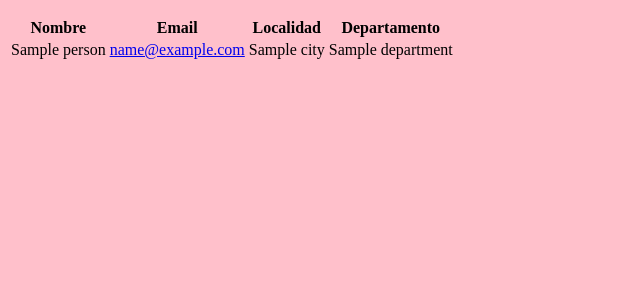
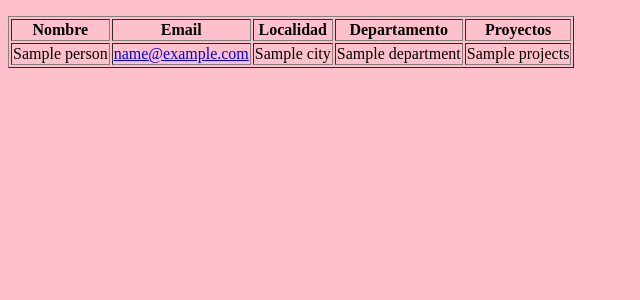
Before and after one commit to andsaru/amazing-employees-wip, a Symfony app: template templates/default/show.html.twig in a window 1280 px wide. Shown: the part 70-370 px from the top of the page, without its empty margins (0-640 px from the left). Run offline with Twig, Linux system fonts and the light colour scheme; the template is opened without the code that fills it: most values are stand-ins (such as "Sample title", 1, 10 or a date in 2020); some libraries are stand-ins or nearby versions.

Commit message:
Añadir representacion HTML de la relacion de los empleados con los proyectos

```diff
--- a/src/Entity/Project.php
+++ b/src/Entity/Project.php
@@ -74,4 +74,9 @@ class Project
 
         return $this;
     }
+
+    public function __toString()
+    {
+        return $this->name;
+    }
 }
--- a/templates/default/index.html.twig
+++ b/templates/default/index.html.twig
@@ -13,13 +13,14 @@
         <input type="submit" value="Buscar" />
     </form>
     <hr/>
-    <table>
+    <table border="1">
         <thead>
             <tr>
                 <th>Nombre <a href="{{ path('default_index', { orderBy: 'name', orderDir: 'DESC'}) }}">⬆</a>&nbsp;<a href="{{ path('default_index', { orderBy: 'name', orderDir: 'ASC'}) }}">⬇</a></th>
                 <th>Email <a href="{{ path('default_index', { orderBy: 'email', orderDir: 'DESC'}) }}">⬆</a>&nbsp;<a href="{{ path('default_index', { orderBy: 'email', orderDir: 'ASC'}) }}">⬇</a></th>
                 <th>Localidad <a href="{{ path('default_index', { orderBy: 'city', orderDir: 'DESC'}) }}">⬆</a>&nbsp;<a href="{{ path('default_index', { orderBy: 'city', orderDir: 'ASC'}) }}">⬇</a></th>
                 <th>Departamento</th>
+                <th>Proyectos</th>
                 <th>Acciones</th>
             </tr>
         </thead>
@@ -30,6 +31,7 @@
                 <td>{{ person.email }}</td>
                 <td>{{ person.city }}</td>
                 <td>{{ person.department }}</td>
+                <td>{{ person.projects|join(',') }}</td> {# me une todos los elementos de esa lista y me los une con una , #}
                 <td>
                     <ul>
                         <li><a href="{{ path('default_show', { id: person.id }) }}">Ver en formato HTML</a></li>
--- a/templates/default/show.html.twig
+++ b/templates/default/show.html.twig
@@ -5,13 +5,14 @@
 {% endblock %}
 
 {% block body %}
-    <table>
+    <table border="1">
         <thead>
             <tr>
                 <th>Nombre</th>
                 <th>Email</th>
                 <th>Localidad</th>
                 <th>Departamento</th>
+                <th>Proyectos</th>
             </tr>
         </thead>
         <tbody>
@@ -20,6 +21,7 @@
                 <td><a href="{{ path('default_show', { id: person.id }) }}">{{ person.email }}</a></td>
                 <td>{{ person.city }}</td>
                 <td>{{ person.department }}</td>
+                <td>{{ person.projects|join(',') }}</td>
             </tr>
         </tbody>
     </table>
```
